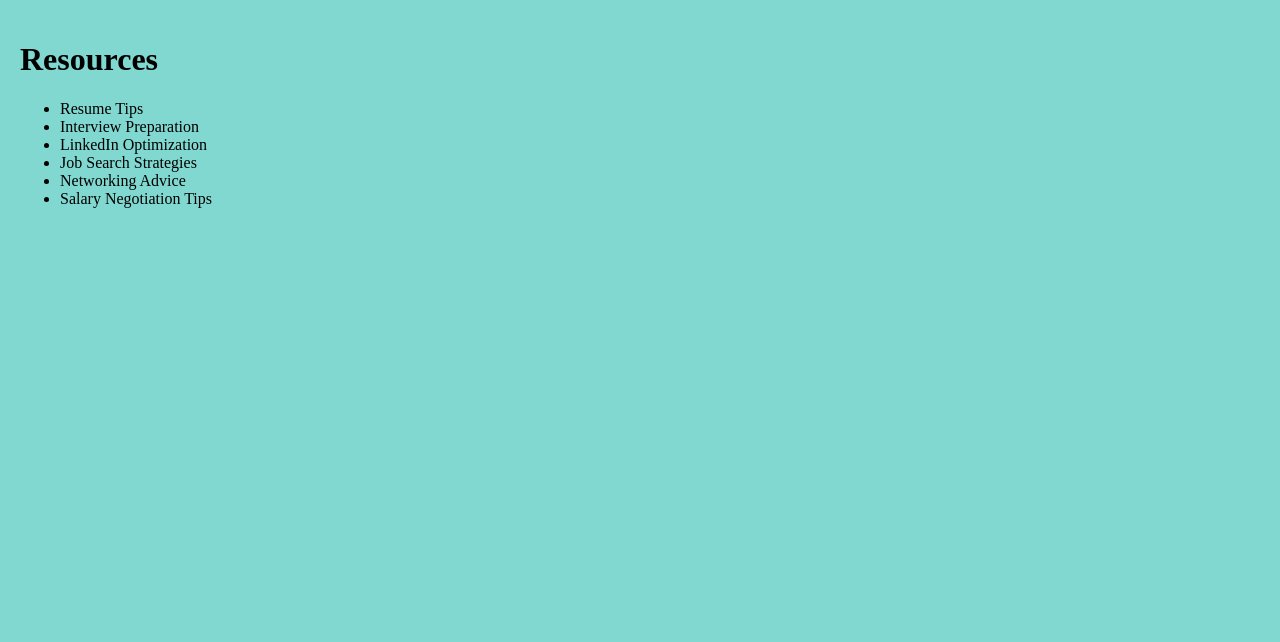
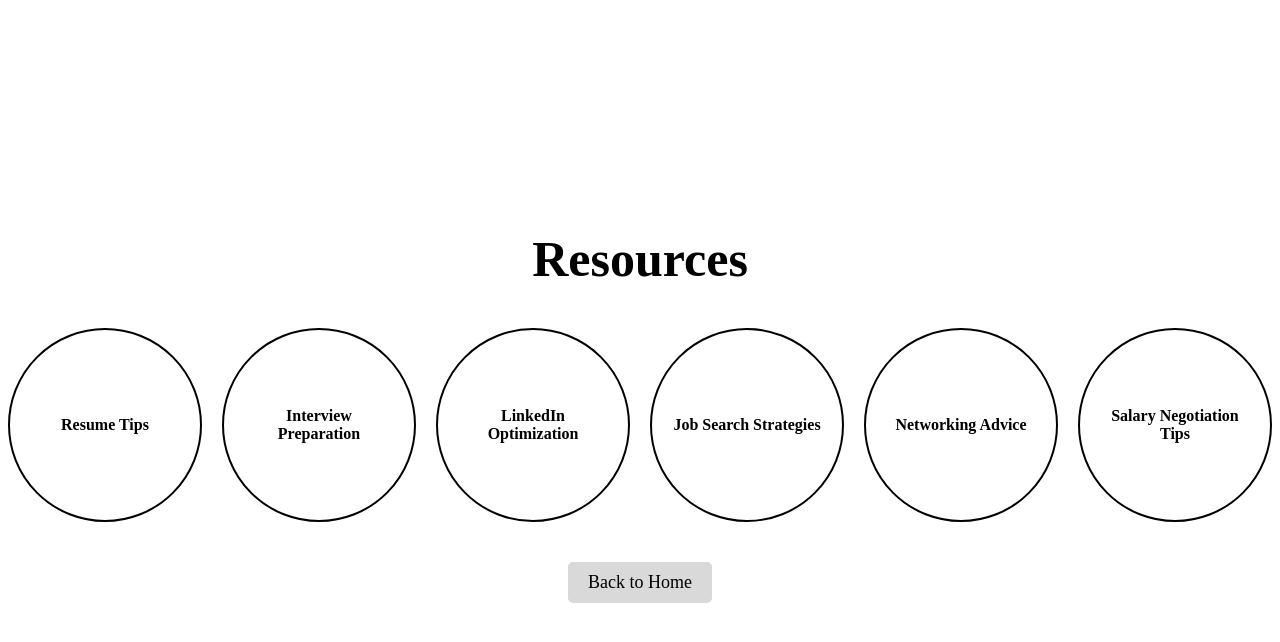
Before and after one commit to tiff178/jobbros, a React (Create React App) app: page /resources in a window 1280 px wide. Shown: the top 642 px of the page. Built offline with nearby package versions, Linux system fonts and the light colour scheme; no server answers.

Commit message:
resources page almost completed

```diff
--- a/src/pages/applicants/Resources.js
+++ b/src/pages/applicants/Resources.js
@@ -1,28 +1,92 @@
 import React, { useEffect } from 'react';
+import { useNavigate } from 'react-router-dom'; // Import useNavigate
 
 function Resources() {
   useEffect(() => {
-    document.body.style.backgroundColor = '#81D8D0'; // Set background color for the entire body
+    document.body.style.display = 'flex'; // Center content horizontally and vertically
+    document.body.style.flexDirection = 'column'; // Arrange title and resources vertically
+    document.body.style.justifyContent = 'center'; // Center content vertically
+    document.body.style.alignItems = 'center'; // Center content horizontally
+    document.body.style.height = '100vh'; // Ensure full height of the viewport
     document.body.style.margin = 0; // Remove default margin
   }, []);
 
+  const navigate = useNavigate(); // Initialize useNavigate
+  const handleHomeButtonClick = () => {
+    navigate('/home'); // Navigate to the home page
+  };
+
   const jobResources = [
-    "Resume Tips",
-    "Interview Preparation",
-    "LinkedIn Optimization",
-    "Job Search Strategies",
-    "Networking Advice",
-    "Salary Negotiation Tips"
+    { name: "Resume Tips", url: "https://www.gsd.harvard.edu/career/career-services-students/resume-tips/" },
+    { name: "Interview Preparation", url: "https://hbr.org/2021/11/10-common-job-interview-questions-and-how-to-answer-them" },
+    { name: "LinkedIn Optimization", url: "https://www.linkedin.com/pulse/how-optimize-your-linkedin-profile-make-stand-out-plus-chan-mba/" },
+    { name: "Job Search Strategies", url: "https://www.linkedin.com/pulse/winning-job-search-strategy-dan-mian/" },
+    { name: "Networking Advice", url: "https://hbr.org/2023/03/a-beginners-guide-to-networking" },
+    { name: "Salary Negotiation Tips", url: "https://online.hbs.edu/blog/post/salary-negotiation-tips" }
   ];
 
   return (
-    <div style={{ padding: '20px', fontFamily:'Outfit' }}>
-      <h1>Resources</h1>
-      <ul>
+    <div style={{
+      textAlign: 'center',
+      display: 'flex',
+      flexDirection: 'column',
+      justifyContent: 'center',
+      alignItems: 'center',
+      height: '100vh', // Full height of the viewport
+    }}>
+      <h1 style={{ marginBottom: '40px', fontFamily: 'Outfit', fontSize: '50px'}}>Resources</h1> {/* Increased marginBottom for more space */}
+      <div style={{
+        display: 'flex', // Arrange circles horizontally
+        flexWrap: 'wrap', // Allow wrapping to the next line
+        justifyContent: 'center', // Center the circles horizontally
+        gap: '20px', // Space between circles
+      }}>
         {jobResources.map((resource, index) => (
-          <li key={index}>{resource}</li>
+          <a
+            key={index}
+            href={resource.url}
+            target="_blank" // Open the link in a new tab
+            rel="noopener noreferrer" // Security feature for external links
+            style={{
+              textDecoration: 'none', // Remove underline from links
+              color: 'black', // Set the text color
+            }}
+          >
+            <div style={{
+              backgroundColor: '#ffffff',
+              padding: '20px',
+              borderRadius: '50%',
+              border: '2px solid #000',
+              width: '150px',
+              height: '150px',
+              display: 'flex',
+              justifyContent: 'center',
+              alignItems: 'center',
+              textAlign: 'center',
+              fontSize: '16px',
+              fontFamily:'Outfit',
+              fontWeight: 'bold',
+              cursor: 'pointer', // Show pointer cursor on hover
+            }}>
+              {resource.name}
+            </div>
+          </a>
         ))}
-      </ul>
+      </div>
+    <button
+    onClick={handleHomeButtonClick}
+    style={{
+      marginTop: '40px',
+      padding: '10px 20px',
+      fontSize: '18px',
+      fontFamily:'Outfit',
+      cursor: 'pointer',
+      backgroundColor: '#D9D9D9', // Green button color
+      color: 'black',
+      border: 'none',
+      borderRadius: '5px',
+    }}> Back to Home</button>
+
     </div>
   );
 }
```
